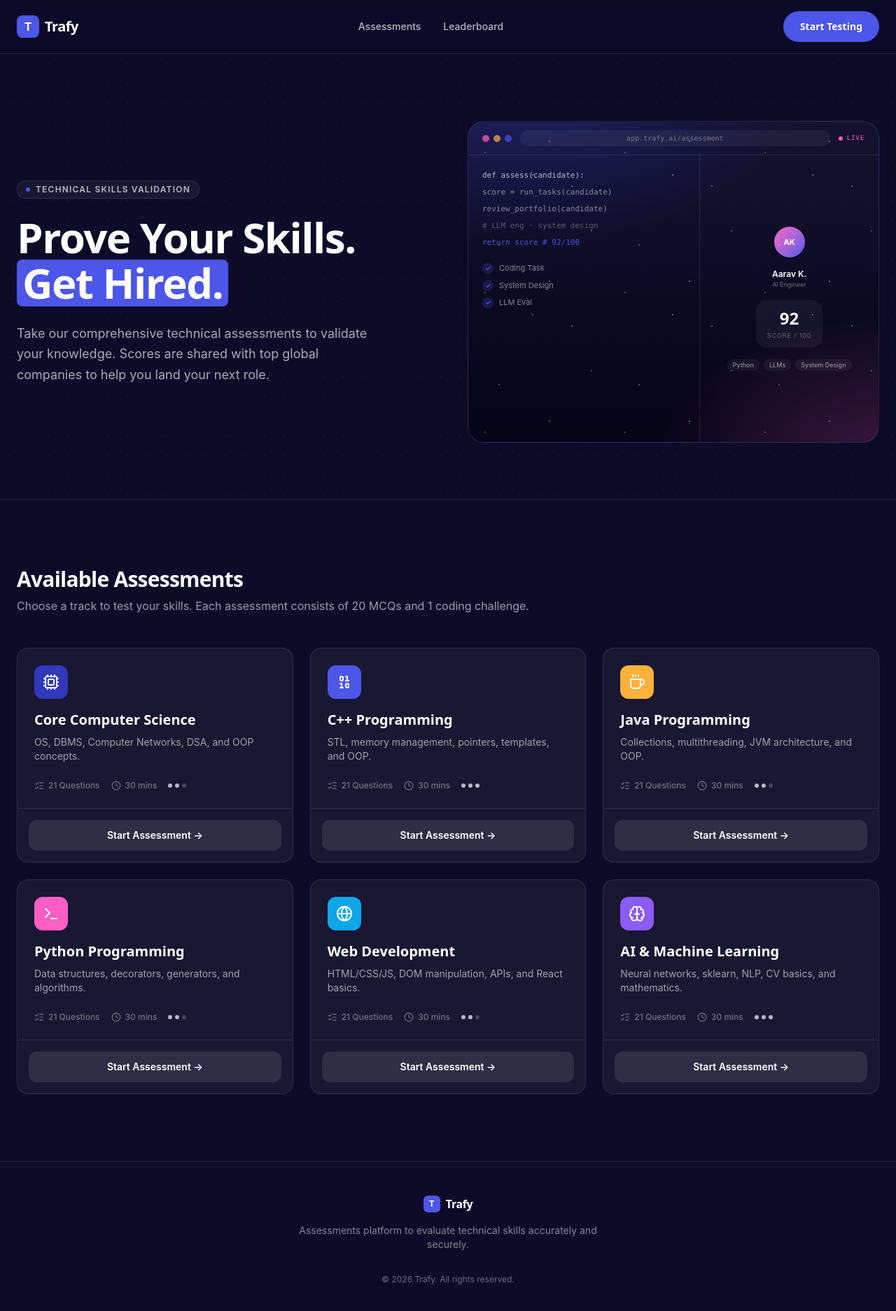
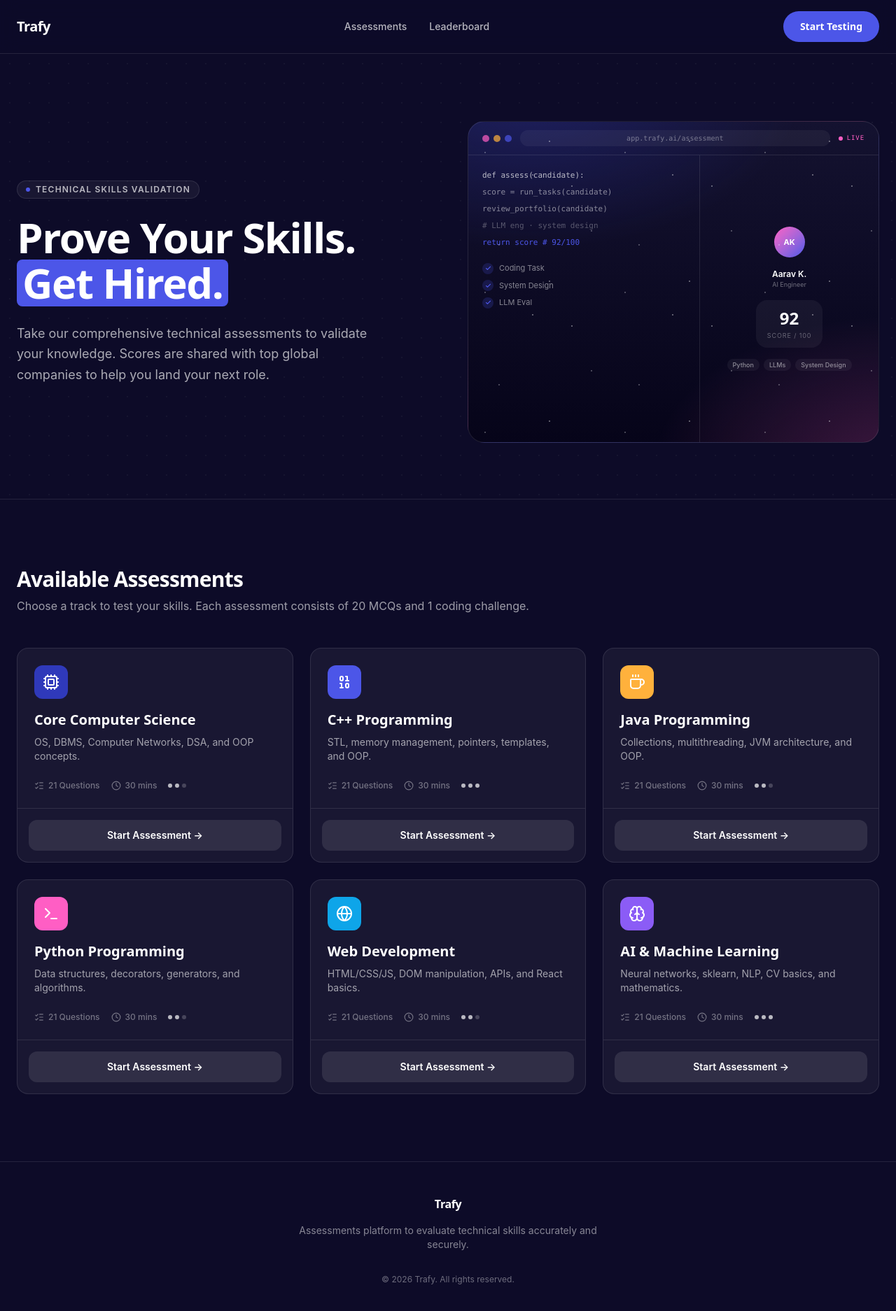
Before and after one commit to trafydevops-sys/trafy-assessment, a React (Vite) app: page / in a window 1280 px wide. Shown: the top 1874 px of the page at 70% size. Built offline with nearby package versions, Linux system fonts and the light colour scheme; no server answers.

Commit message:
style: remove T icon box, keep text logo only

```diff
--- a/src/components/Footer.tsx
+++ b/src/components/Footer.tsx
@@ -3,7 +3,6 @@ export default function Footer() {
     <footer className="border-t border-white/10 bg-ink py-12">
       <div className="mx-auto max-w-7xl px-6 flex flex-col items-center justify-center gap-4">
         <div className="flex items-center gap-2">
-          <div className="flex items-center justify-center h-6 w-6 bg-green-hard rounded-md font-bold text-white text-xs">T</div>
           <span className="font-display font-bold tracking-tight text-white">Trafy</span>
         </div>
         <p className="text-sm text-white/50 text-center max-w-md">
--- a/src/components/Navbar.tsx
+++ b/src/components/Navbar.tsx
@@ -6,8 +6,6 @@ export default function Navbar() {
     <header className="sticky top-0 z-40 border-b border-white/10 bg-ink/80 backdrop-blur-md">
       <div className="mx-auto flex max-w-7xl items-center justify-between px-6 py-4">
         <Link to="/" onClick={() => window.scrollTo(0, 0)} className="flex items-center gap-2">
-          {/* Logo can be imported or used from public */}
-          <div className="flex items-center justify-center h-8 w-8 bg-green-hard rounded-lg font-bold text-white">T</div>
           <span className="font-display text-xl font-bold tracking-tight">Trafy</span>
         </Link>
 
--- a/vite.config.ts
+++ b/vite.config.ts
@@ -49,8 +49,7 @@ export default defineConfig(({ mode }) => {
                     html: `
                       <div style="font-family: Arial, sans-serif; max-width: 600px; margin: 0 auto; background: #0d0b28; color: #ffffff; padding: 32px; border-radius: 16px; border: 1px solid rgba(255,255,255,0.1);">
                         <div style="text-align: center; padding-bottom: 24px; border-bottom: 1px solid rgba(255,255,255,0.1);">
-                          <div style="display: inline-block; background: #4c56e8; color: #ffffff; width: 36px; height: 36px; line-height: 36px; border-radius: 8px; font-weight: bold; font-size: 20px;">T</div>
-                          <h2 style="margin: 12px 0 0; color: #ffffff; font-size: 22px;">Trafy Assessment Report</h2>
+                          <h2 style="margin: 0; color: #ffffff; font-size: 22px;">Trafy Assessment Report</h2>
                         </div>
 
                         <div style="padding: 24px 0;">
```
